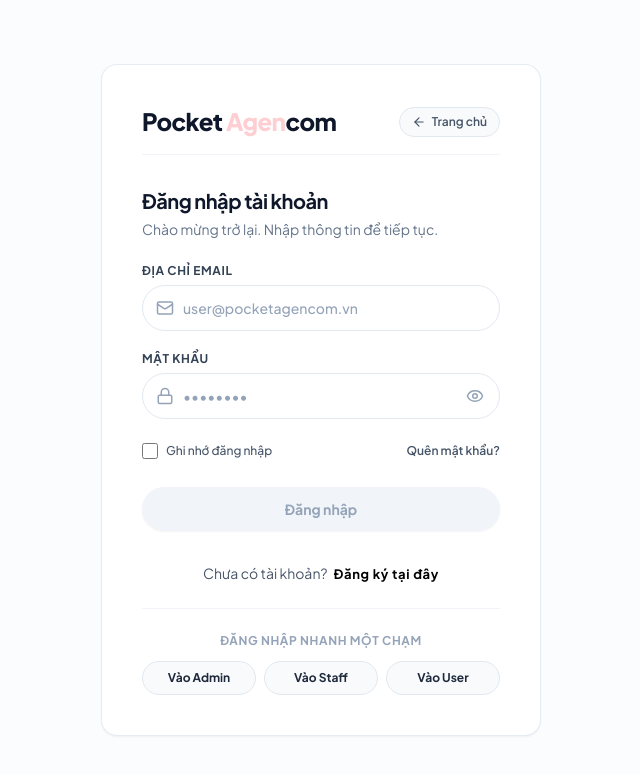
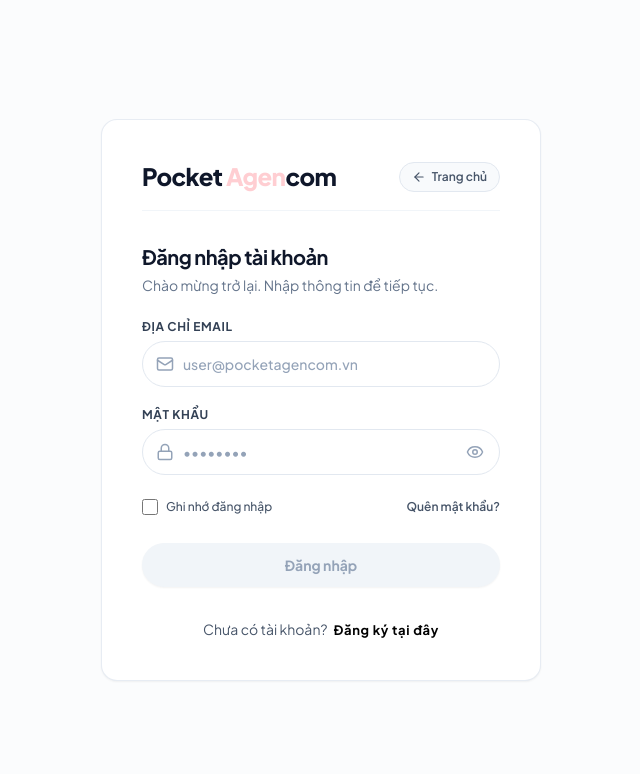
Before and after one commit to 30MUNH/Pocket-Agencom, a React (Vite) app in the folder frontend/: page /login in a window 1280 px wide. Shown: the top 774 px of the page, without its empty margins (319-959 px from the left). Built offline with nearby package versions, Linux system fonts and the light colour scheme; no server answers.

Commit message:
Remove quick one-touch demo login buttons from LoginPage

```diff
--- a/frontend/src/pages/auth/LoginPage.jsx
+++ b/frontend/src/pages/auth/LoginPage.jsx
@@ -172,57 +172,6 @@
             </Link>
           </p>
         </div>
-
-        {/* Quick Demo Login Buttons */}
-        <div className="mt-6 pt-6 border-t border-slate-100 space-y-2">
-          <p className="text-xs text-center font-bold text-slate-400 uppercase tracking-wider mb-3">
-            Đăng nhập nhanh một chạm
-          </p>
-          <div className="grid grid-cols-3 gap-2">
-            <button
-              type="button"
-              onClick={() => {
-                useAuthStore.getState().setAuth(
-                  { id: 1, name: 'Quản trị viên Hệ thống', email: 'admin@pocketagencom.vn', role: 'admin', status: 'active' },
-                  'mock-admin-token'
-                );
-                toast.success('Đã đăng nhập quyền Quản trị viên (Admin)!');
-                navigate('/dashboard', { replace: true });
-              }}
-              className="py-2 px-2 rounded-xl border border-slate-200 bg-slate-50 hover:bg-black hover:text-white transition-all text-xs font-bold text-slate-800 text-center"
-            >
-              Vào Admin
-            </button>
-            <button
-              type="button"
-              onClick={() => {
-                useAuthStore.getState().setAuth(
-                  { id: 2, name: 'Nhân viên Kiểm duyệt', email: 'staff@pocketagencom.vn', role: 'staff', status: 'active' },
-                  'mock-staff-token'
-                );
-                toast.success('Đã đăng nhập quyền Nhân viên (Staff)!');
-                navigate('/dashboard', { replace: true });
-              }}
-              className="py-2 px-2 rounded-xl border border-slate-200 bg-slate-50 hover:bg-black hover:text-white transition-all text-xs font-bold text-slate-800 text-center"
-            >
-              Vào Staff
-            </button>
-            <button
-              type="button"
-              onClick={() => {
-                useAuthStore.getState().setAuth(
-                  { id: 3, name: 'Khách hàng Demo', email: 'user@pocketagencom.vn', role: 'user', status: 'active' },
-                  'mock-user-token'
-                );
-                toast.success('Đã đăng nhập quyền Khách hàng (User)!');
-                navigate('/dashboard', { replace: true });
-              }}
-              className="py-2 px-2 rounded-xl border border-slate-200 bg-slate-50 hover:bg-black hover:text-white transition-all text-xs font-bold text-slate-800 text-center"
-            >
-              Vào User
-            </button>
-          </div>
-        </div>
       </div>
     </div>
   );
```
